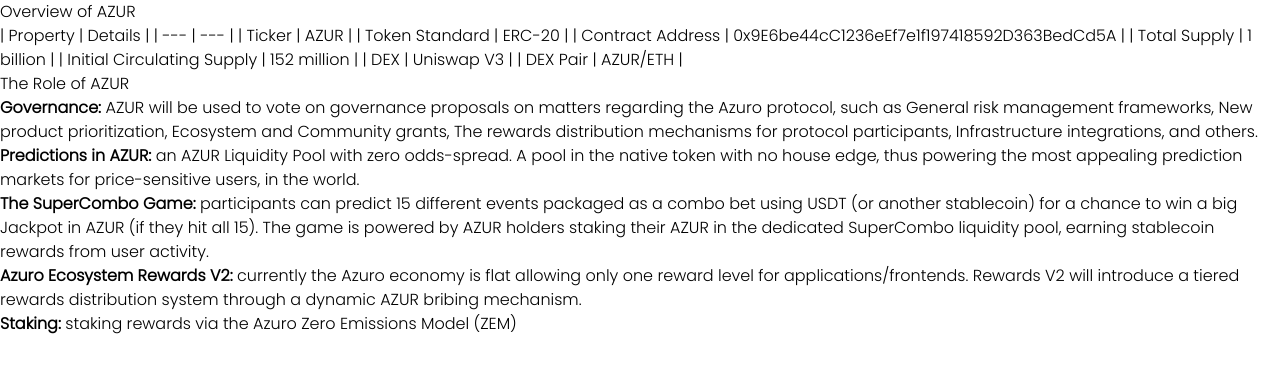
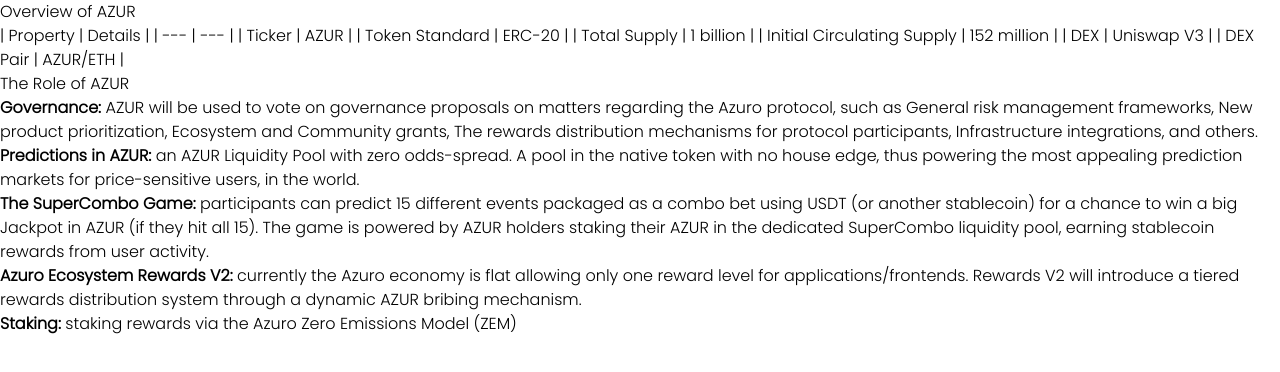
Before and after one commit to Azuro-protocol/gem-docs, a Next.js app: page /concepts/azur/overview in a window 1280 px wide. Shown: the top 372 px of the page. Built offline with nearby package versions, Linux system fonts and the light colour scheme.

Commit message:
small upd

```diff
--- a/pages/concepts/azur/overview.mdx
+++ b/pages/concepts/azur/overview.mdx
@@ -6,7 +6,6 @@ import { PageHeadline, Image, Callout } from 'components'
 | --- | --- |
 | Ticker | AZUR |
 | Token Standard | ERC-20 |
-| Contract Address | 0x9E6be44cC1236eEf7e1f197418592D363BedCd5A |
 | Total Supply | 1 billion |
 | Initial Circulating Supply | 152 million |
 | DEX | Uniswap V3 |
```
